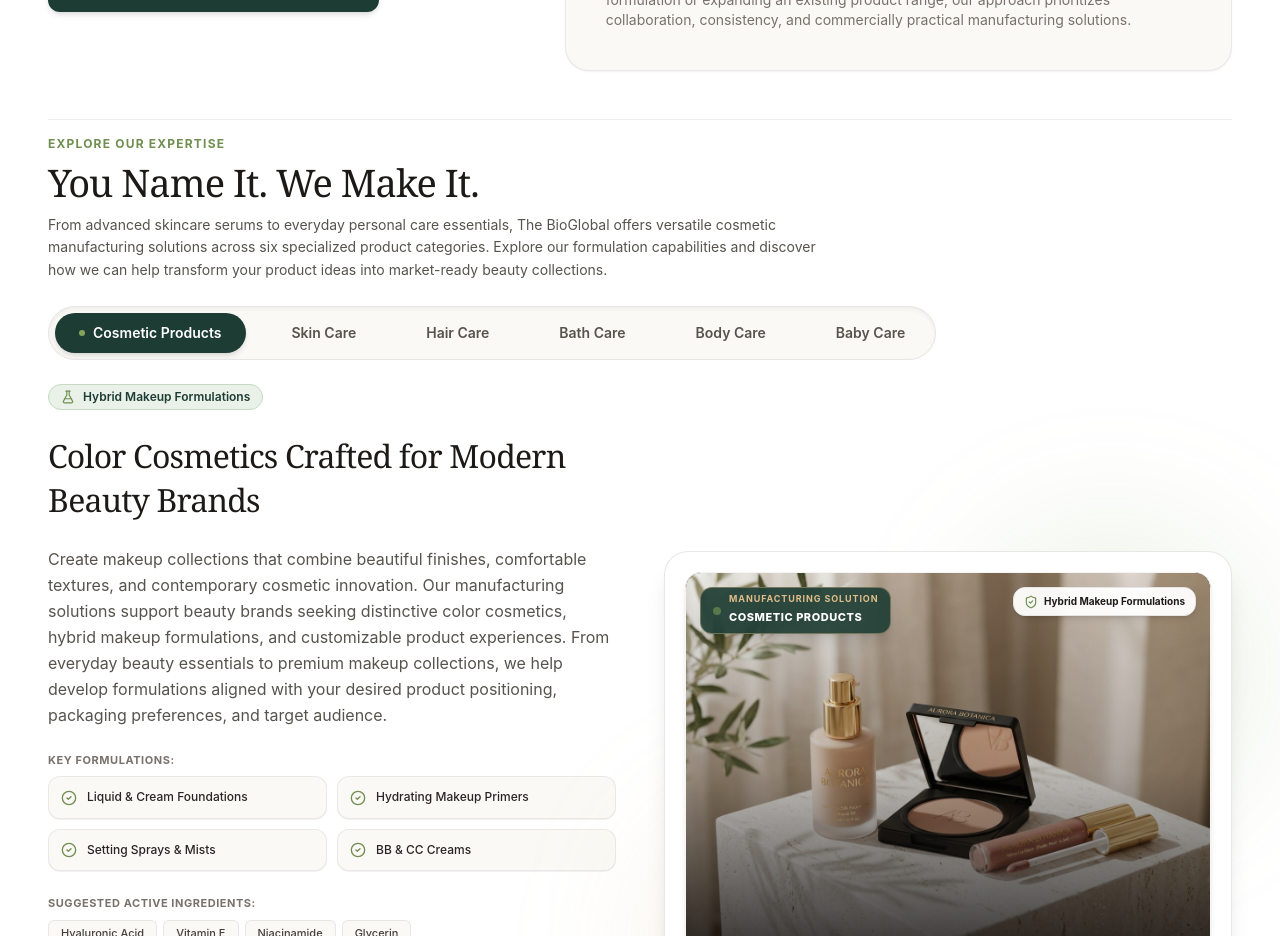
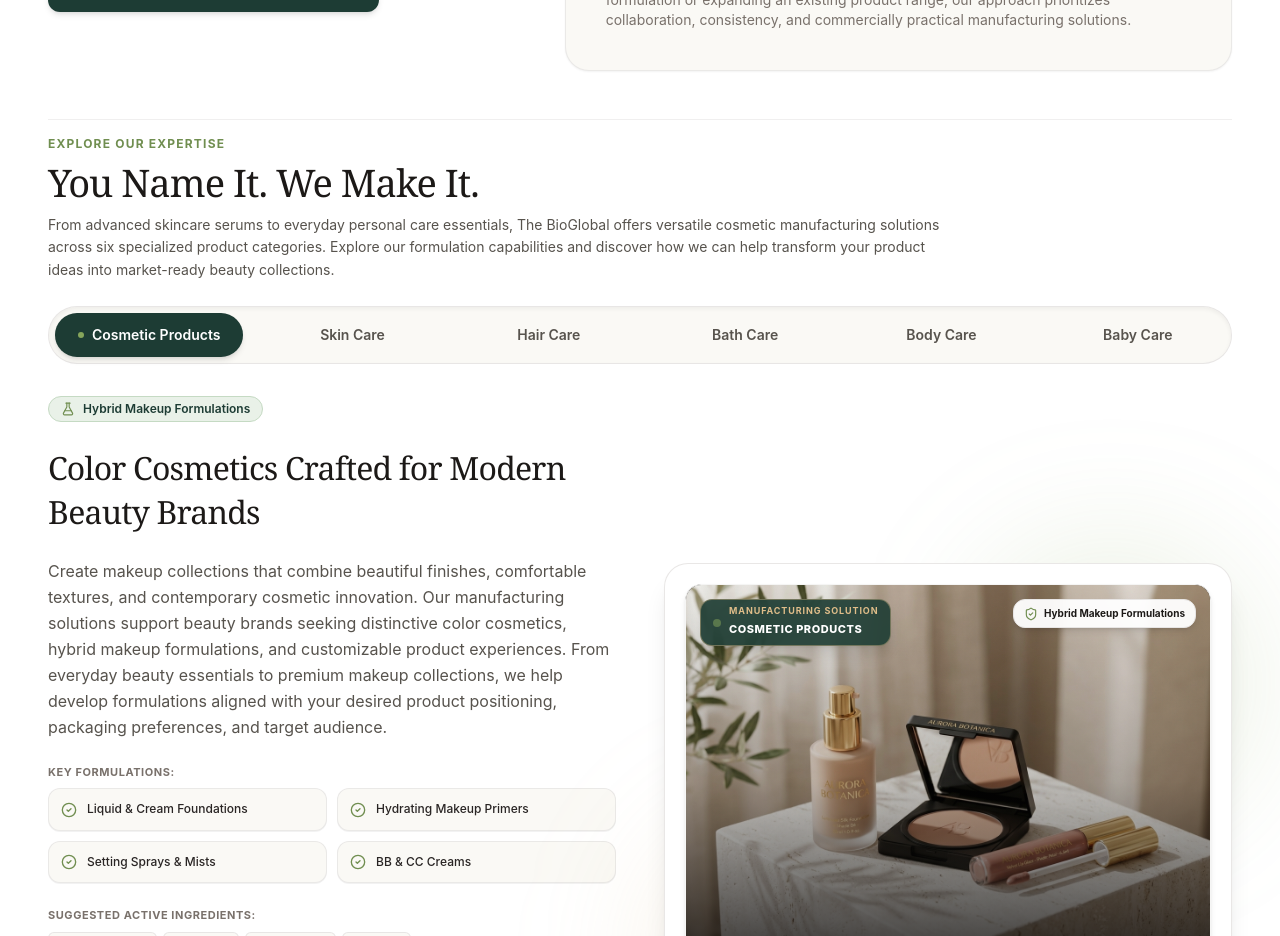
Before and after one commit to shivamshishodia200/BioGlobal, a React (Vite) app: page / in a window 1280 px wide. Shown: the part 2200-3136 px from the top of the page. Built offline with nearby package versions, Linux system fonts and the light colour scheme; no server answers; a web font is replaced by a local one.

Commit message:
style(about): expand category tabs bar to complete full width across container

```diff
--- a/src/components/home/AboutSection.tsx
+++ b/src/components/home/AboutSection.tsx
@@ -301,14 +301,14 @@ export const AboutSection: React.FC = () => {
         {/* ======================================================== */}
         <div className="pt-4 border-t border-stone-200/60">
           {/* Section Subheading (Left-Aligned) */}
-          <div className="max-w-3xl mb-6 space-y-2 text-left">
+          <div className="w-full mb-6 space-y-2 text-left">
             <span className="text-xs uppercase tracking-widest text-[#708E50] font-bold block">
               EXPLORE OUR EXPERTISE
             </span>
             <h2 className="font-serif font-light text-2xl sm:text-3xl lg:text-[38px] text-stone-900 tracking-tight">
               You Name It. We Make It.
             </h2>
-            <p className="text-stone-600 text-xs sm:text-sm sm:leading-relaxed">
+            <p className="text-stone-600 text-xs sm:text-sm sm:leading-relaxed max-w-4xl">
               From advanced skincare serums to everyday personal care essentials,
               The BioGlobal offers versatile cosmetic manufacturing solutions
               across six specialized product categories. Explore our
@@ -317,12 +317,12 @@ export const AboutSection: React.FC = () => {
             </p>
           </div>
 
-          {/* Six Category Tabs (Accessible Segmented Scroller) */}
-          <div className="flex items-center justify-start mb-6">
+          {/* Six Category Tabs (Full-Width Responsive Segmented Control) */}
+          <div className="w-full mb-8">
             <div
               role="tablist"
               aria-label="Manufacturing product categories"
-              className="inline-flex items-center gap-1.5 sm:gap-2 p-1.5 bg-[#FAF9F5] rounded-full border border-stone-200/90 shadow-inner max-w-full overflow-x-auto no-scrollbar"
+              className="w-full grid grid-cols-2 sm:grid-cols-3 lg:grid-cols-6 gap-1.5 sm:gap-2 p-1.5 bg-[#FAF9F5] rounded-2xl lg:rounded-full border border-stone-200/90 shadow-inner"
             >
               {CAPABILITY_CATEGORIES.map((cat) => {
                 const isSelected = cat.id === activeTab;
@@ -335,7 +335,7 @@ export const AboutSection: React.FC = () => {
                     aria-controls={`panel-${cat.id}`}
                     type="button"
                     onClick={() => setActiveTab(cat.id)}
-                    className={`relative px-4 sm:px-6 py-2.5 rounded-full text-xs sm:text-sm font-semibold whitespace-nowrap transition-all duration-200 cursor-pointer ${
+                    className={`relative w-full py-3 px-2 sm:px-3 rounded-xl lg:rounded-full text-xs sm:text-sm font-semibold transition-all duration-200 cursor-pointer flex items-center justify-center text-center ${
                       isSelected
                         ? 'text-white'
                         : 'text-stone-600 hover:text-stone-900 hover:bg-stone-200/60'
@@ -344,7 +344,7 @@ export const AboutSection: React.FC = () => {
                     {isSelected && (
                       <motion.div
                         layoutId="activeAboutTab"
-                        className="absolute inset-0 bg-[#1D3C34] rounded-full shadow-md"
+                        className="absolute inset-0 bg-[#1D3C34] rounded-xl lg:rounded-full shadow-md"
                         transition={{
                           type: 'spring',
                           stiffness: 450,
@@ -352,13 +352,13 @@ export const AboutSection: React.FC = () => {
                         }}
                       />
                     )}
-                    <span className="relative z-10 flex items-center gap-2">
+                    <span className="relative z-10 flex items-center justify-center gap-1.5 sm:gap-2">
                       <span
-                        className={`w-1.5 h-1.5 rounded-full transition-colors ${
+                        className={`w-1.5 h-1.5 rounded-full shrink-0 transition-colors ${
                           isSelected ? 'bg-[#86A55B]' : 'bg-transparent'
                         }`}
                       />
-                      <span>{cat.name}</span>
+                      <span className="whitespace-nowrap">{cat.name}</span>
                     </span>
                   </button>
                 );
```
